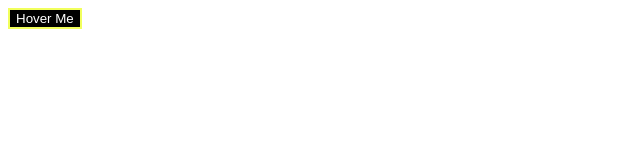
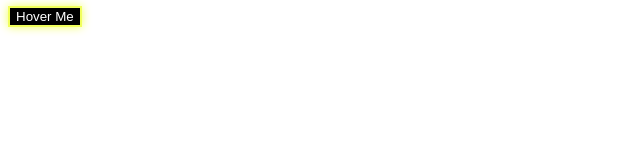
Before and after one commit to minami-k/hover0819, a plain HTML site: page index.html in a window 1280 px wide. In both pictures the pointer is over the button "Hover Me". Shown: the full height of the page, 0-640 px from the left. Drawn offline with Linux system fonts and the light colour scheme.

Commit message:
modified

```diff
--- a/index.html
+++ b/index.html
@@ -13,10 +13,13 @@
           background: #000;
           color: #ffa260;
           border: 2px solid #ffa260;
+          transition: all 0.3s;
       }
       button:hover{
           color: #fff;
           border: 2px solid #f1ff5c;
+          box-shadow: 0 0 10px 0 #f1ff5c;
+          transform: translateY(-2px);
       }
       /*   Add the basic styles and effects below   */
     </style>
```
